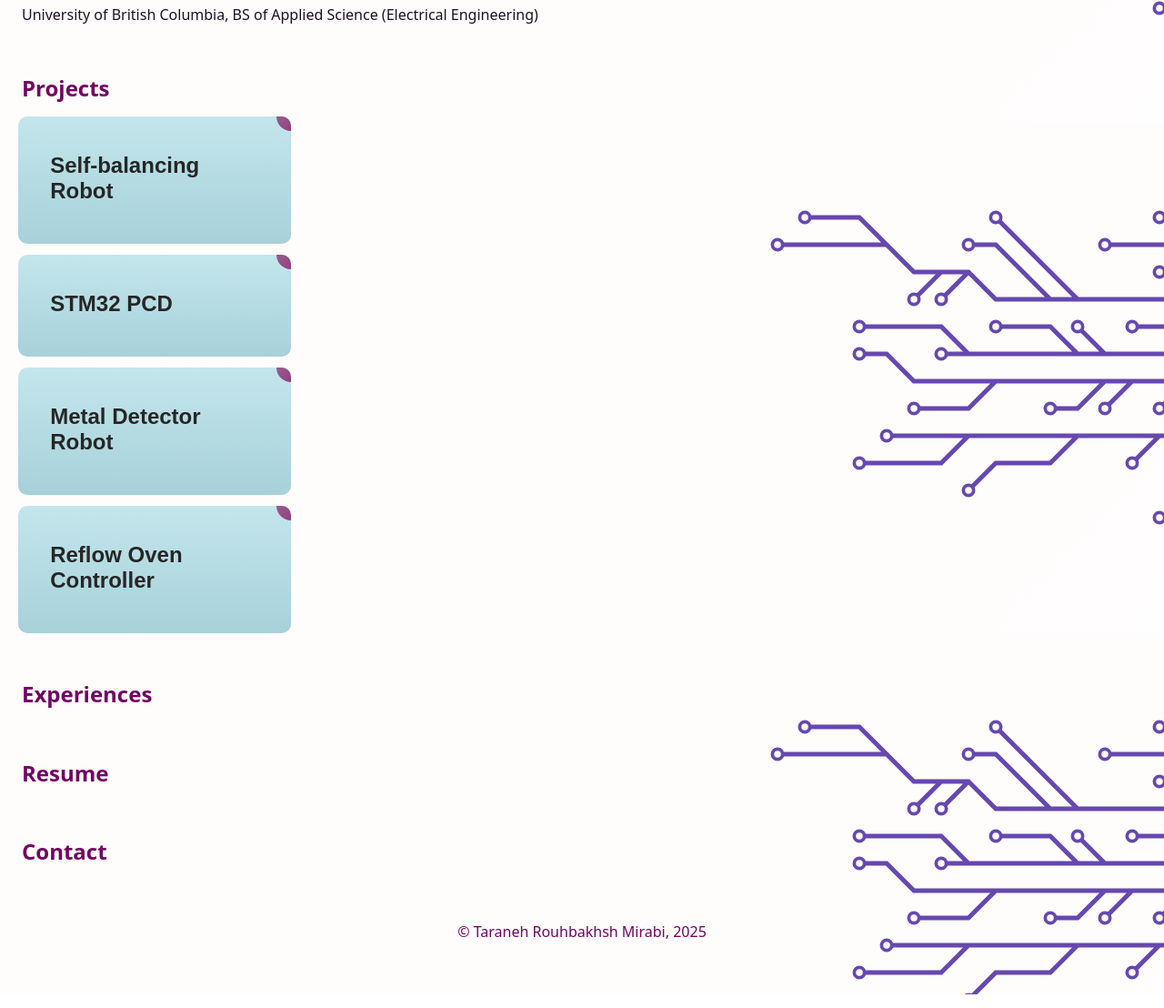
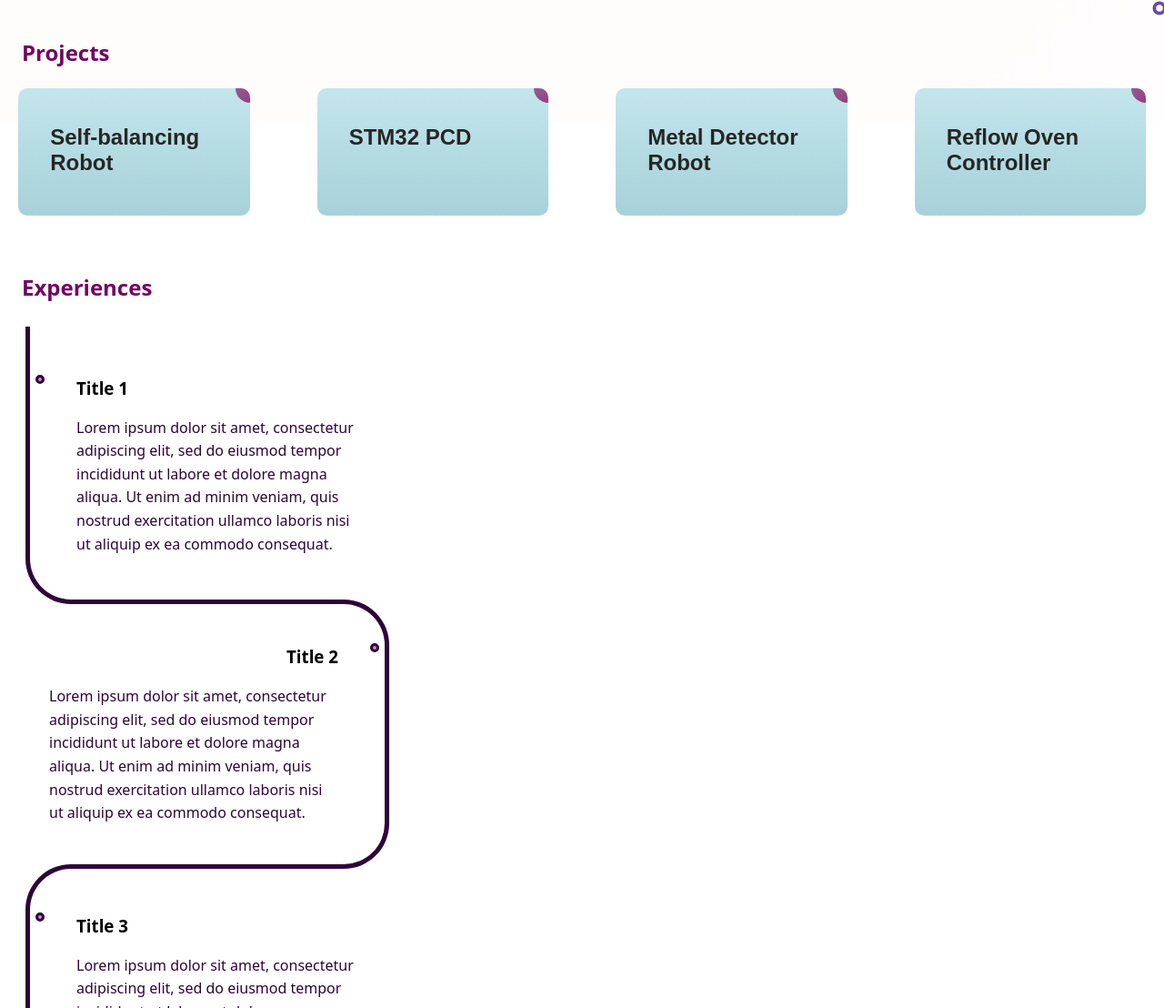
Before and after one commit to taranehrouh/my-portfolio, a plain HTML site: page index.html in a window 1280 px wide. Shown: the part 426-1534 px from the top of the page at 91% size. Drawn offline with Linux system fonts and the light colour scheme.

Commit message:
timeline added

```diff
--- a/index.html
+++ b/index.html
@@ -17,8 +17,6 @@
     <a href="#contact">Contact</a>
   </nav>
 
-  <h1>Welcom to My Personal Portfolio :)</h1>
-
   <h2 id = "about">About</h2>
   <section class="content-box">
     <p> Hi! I’m Taraneh (Tara), a fourth-year Electrical Engineering student at UBC. I love digging into
@@ -29,8 +27,10 @@
   </section>
 
   <h2 id = "education">Education</h2>
-  <p>University of British Columbia, BS of Applied Science (Electrical Engineering)</p>
+    <p>University of British Columbia</p>
+    <p>Bachelor of Applied Science - BASc, Electrical Engineering</p>
   <h2 id = "projects">Projects</h2>
+    <div class="container">
       <div class="card">
         <p class="card-title">Self-balancing Robot</p>
       </div>
@@ -46,9 +46,43 @@
       <div class="card">
         <p class="card-title">Reflow Oven Controller</p>
       </div>
-
+    </div>
 
   <h2 id = "experience">Experiences</h2>
+    <div class="timeline">
+      <div class="outer">
+        <div class="t_card">
+          <div class="info">
+            <h3 class="title">Title 1</h3>
+            <p>Lorem ipsum dolor sit amet, consectetur adipiscing elit, sed do eiusmod tempor incididunt ut labore et dolore magna aliqua. Ut enim ad minim veniam, quis nostrud exercitation ullamco laboris nisi ut aliquip ex ea commodo consequat. </p>
+          </div>
+        </div>
+        <div class="t_card">
+          <div class="info">
+            <h3 class="title">Title 2</h3>
+            <p>Lorem ipsum dolor sit amet, consectetur adipiscing elit, sed do eiusmod tempor incididunt ut labore et dolore magna aliqua. Ut enim ad minim veniam, quis nostrud exercitation ullamco laboris nisi ut aliquip ex ea commodo consequat. </p>
+          </div>
+        </div>
+        <div class="t_card">
+          <div class="info">
+            <h3 class="title">Title 3</h3>
+            <p>Lorem ipsum dolor sit amet, consectetur adipiscing elit, sed do eiusmod tempor incididunt ut labore et dolore magna aliqua. Ut enim ad minim veniam, quis nostrud exercitation ullamco laboris nisi ut aliquip ex ea commodo consequat. </p>
+          </div>
+        </div>
+        <div class="t_card">
+          <div class="info">
+            <h3 class="title">Title 4</h3>
+            <p>Lorem ipsum dolor sit amet, consectetur adipiscing elit, sed do eiusmod tempor incididunt ut labore et dolore magna aliqua. Ut enim ad minim veniam, quis nostrud exercitation ullamco laboris nisi ut aliquip ex ea commodo consequat. </p>
+          </div>
+        </div>
+        <div class="t_card">
+          <div class="info">
+            <h3 class="title">Title 5</h3>
+            <p>Lorem ipsum dolor sit amet, consectetur adipiscing elit, sed do eiusmod tempor incididunt ut labore et dolore magna aliqua. Ut enim ad minim veniam, quis nostrud exercitation ullamco laboris nisi ut aliquip ex ea commodo consequat. </p>
+          </div>
+        </div>
+      </div>
+    </div>
 
   <h2 id = "resume">Resume</h2>
 
--- a/styles.css
+++ b/styles.css
@@ -18,6 +18,7 @@
 body {
   margin: 1;
   background-image: url("assets/images/Circuit\ Primary.svg");
+  background-repeat: no-repeat;
   color: var(--text);
   font-family: ui-sans-serif, system-ui, -apple-system, "Segoe UI", Roboto, "Helvetica Neue", Arial;
   line-height: 1.6;
@@ -131,92 +132,6 @@
   overflow: hidden;
   top: 0;
   right: 0;
-  background: linear-gradient(135deg, #6293c8, #384c6c);
-  border-radius: 0 4px 0 32px;
-}
-
-.go-arrow {
-  margin-top: -4px;
-  margin-right: -4px;
-  color: white;
-  font-family: courier, sans;
-}
-
-.card {
-  display: block;
-  position: relative;
-  max-width: 300px;
-  max-height: 320px;
-  background-color: #f2f8f9;
-  border-radius: 10px;
-  padding: 2em 1.2em;
-  margin: 12px;
-  text-decoration: none;
-  z-index: 0;
-  overflow: hidden;
-  background: linear-gradient(to bottom, #c3e6ec, #a7d1d9);
-  font-family: Arial, Helvetica, sans-serif;
-}
-
-.card:before {
-  content: '';
-  position: absolute;
-  z-index: -1;
-  top: -16px;
-  right: -16px;
-  background: linear-gradient(135deg, #364a60, #384c6c);
-  height: 32px;
-  width: 32px;
-  border-radius: 32px;
-  transform: scale(1);
-  transform-origin: 50% 50%;
-  transition: transform 0.35s ease-out;
-}
-
-.card:hover:before {
-  transform: scale(28);
-}
-
-.card:hover .small-desc {
-  transition: all 0.5s ease-out;
-  color: rgba(255, 255, 255, 0.8);
-}
-
-.card:hover .card-title {
-  transition: all 0.5s ease-out;
-  color: #ffffff;
-}
-
-/* From Uiverse.io by SouravBandyopadhyay */
-.card-title {
-  color: #262626;
-  font-size: 1.5em;
-  line-height: normal;
-  font-weight: 700;
-  margin-bottom: 0.5em;
-}
-
-.small-desc {
-  font-size: 1em;
-  font-weight: 400;
-  line-height: 1.5em;
-  color: #452c2c;
-}
-
-.small-desc {
-  font-size: 1em;
-}
-
-.go-corner {
-  display: flex;
-  align-items: center;
-  justify-content: center;
-  position: absolute;
-  width: 2em;
-  height: 2em;
-  overflow: hidden;
-  top: 0;
-  right: 0;
   background: linear-gradient(135deg, #cab7c8, #6c3868);
   border-radius: 0 4px 0 32px;
 }
@@ -273,25 +188,118 @@
   color: #ffffff;
 }
 
-
-/* Typewriter effect*/
-/*.typewriter h1{
-  overflow: hidden;
-  border-right: .15em solid orange;
-  white-space: nowrap;
-  margin: 0 auto;
-  letter-spacing: .15em;
-  animation:
-    typing 3.5s steps(40, end),
-    blink-caret .75s step-nd infinite;
+.container {
+  display:grid;
+  gap: 50px;
+  grid-template-columns: repeat(auto-fit, minmax(260px, 1fr));
 }
 
-@keyframes typing{
-  from { width: 0}
-  to {width: 100%}
+/*Time line*/
+
+.timeline {
+  background-color:rgb(255, 255, 255);
+  margin:auto;
+  padding: 20px;
 }
 
-@keyframes blink-caret{
-  from, to{border-color: transparent}
-  50% {border-color:orange;}
-}*/
+.t_card {
+  position: relative;
+  max-width: 400px;
+}
+
+.t_card:nth-child(odd){
+  padding: 30px 0 30px 30px;
+}
+
+.t_card:nth-child(even){
+  padding: 30px 30px 30px 0;
+}
+
+.t_card::before {
+  content: "";
+  position: absolute;
+  width: 50%;
+  border: solid rgb(46, 5, 56);
+}
+
+.t_card:nth-child(odd)::before {
+  left: 0px;
+  top: -4.5px;
+  bottom: -4.5px;
+  border-width: 5px 0 5px 5px;
+  border-radius: 50px 0 0 50px;
+}
+
+@media only screen and (max-width: 400px) {
+  .t_card:nth-child(odd)::before{
+    top: -5px;
+    bottom: -5px;
+  }
+}
+
+.t_card:nth-child(even)::before{
+  right: 0;
+  top: 0;
+  bottom: 0;
+  border-width: 5px 5px 5px 0;
+  border-radius: 0 50px 50px 0;
+}
+
+.t_card:first-child::before{
+  border-top:0;
+  border-top-left-radius: 0;
+}
+
+/* Removing the border if it is the last card  and it's odd */
+.t_card:last-child:nth-child(odd)::before {
+  border-bottom: 0;
+  border-bottom-left-radius: 0;
+}
+
+/* Removing the border if it is the last card  and it's even */
+.t_card:last-child:nth-child(even)::before {
+  border-bottom: 0;
+  border-bottom-right-radius: 0;
+}
+
+/* Information about the timeline */
+.info {
+  display: flex;
+  flex-direction: column;
+  background: #ffffff;
+  color: rgb(46, 5, 56);
+  border-radius: 10px;
+  padding: 10px;
+}
+
+/* Title of the card */
+.title {
+  color: rgb(0, 0, 0);
+  position: relative;
+}
+
+/* Timeline dot  */
+.title::before {
+  content: "";
+  position: absolute;
+  width: 10px;
+  height: 10px;
+  background: rgb(202, 138, 188);
+  border-radius: 999px;
+  border: 3px solid rgb(46, 5, 56);
+}
+
+/* text right if the card is even  */
+.t_card:nth-child(even) > .info > .title {
+  text-align: right;
+}
+
+/* setting dot to the left if the card is odd */
+.t_card:nth-child(odd) > .info > .title::before {
+  left: -45px;
+}
+
+/* setting dot to the right if the card is odd */
+.t_card:nth-child(even) > .info > .title::before {
+  right: -45px;
+}
```
Lines whose indentation alone changed are shown as unchanged.
